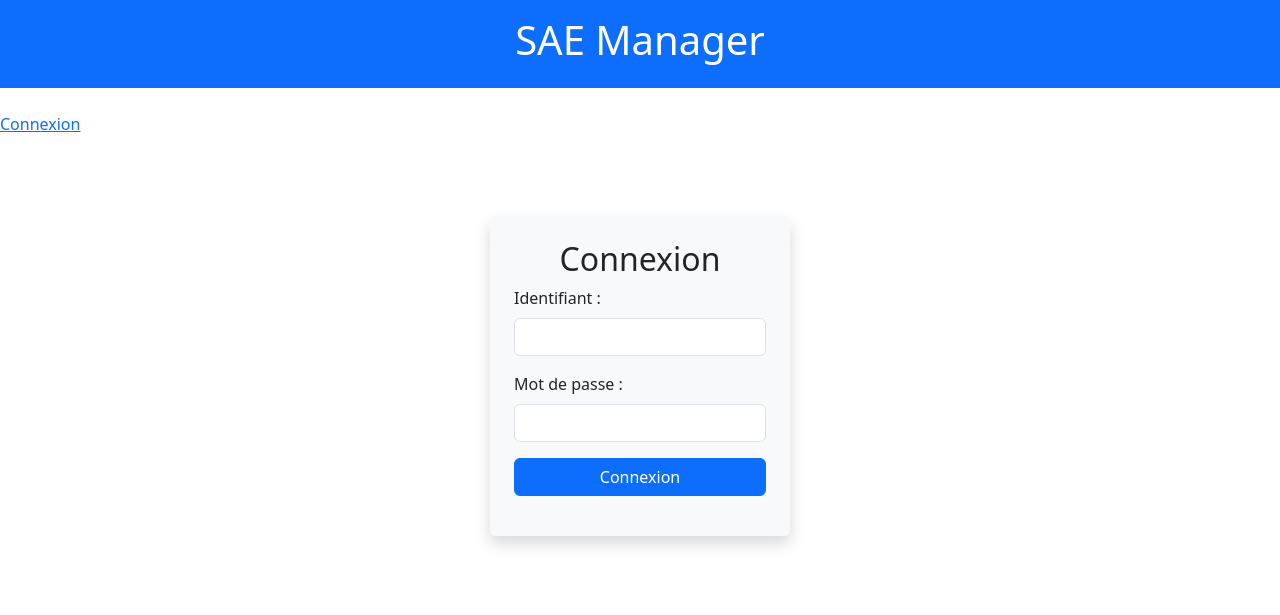
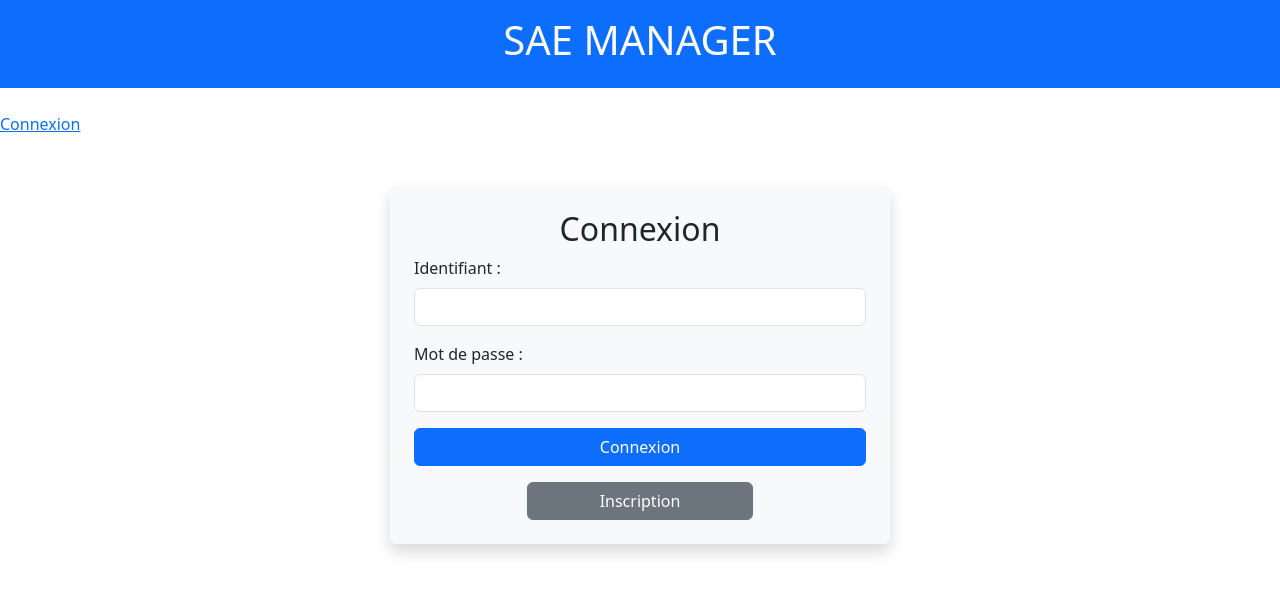
Before and after one commit to DUT-Info-Montreuil/BUT2_2024_S3_SAE_Manager_Yovanne_Jakub_Eric, a PHP site: page / in a window 1280 px wide. Shown: the top 615 px of the page. Run offline with PHP 8.4, Linux system fonts and the light colour scheme.

Commit message:
Ajout de la possibilité de s'inscrire + connexion via pwd hash et login

```diff
--- a/modules/mod_connexion/cont_connexion.php
+++ b/modules/mod_connexion/cont_connexion.php
@@ -51,7 +51,24 @@ class ContConnexion {
         }
     }
 
-    public function inscription(){}
+    public function inscription() {
+        if (
+            isset($_POST['nom']) && !empty(trim($_POST['nom'])) &&
+            isset($_POST['prenom']) && !empty(trim($_POST['prenom'])) &&
+            isset($_POST['email']) && !empty(trim($_POST['email'])) &&
+            isset($_POST['login']) && !empty(trim($_POST['login'])) &&
+            isset($_POST['password']) && !empty(trim($_POST['password']))
+        ) {
+            $nom = trim($_POST['nom']);
+            $prenom = trim($_POST['prenom']);
+            $email = trim($_POST['email']);
+            $login = trim($_POST['login']);
+            $password = trim($_POST['password']);
+            $password_hash = password_hash($password, PASSWORD_DEFAULT);
+            $this->modele->ajouterUtilisateur($nom, $prenom, $email, $login, $password_hash);
+        }
+        $this->vue->formInscription();
+    }
     public function deconnexion(){
         $this->vue->deconnexion();
         session_destroy();
--- a/modules/mod_connexion/modele_connexion.php
+++ b/modules/mod_connexion/modele_connexion.php
@@ -9,13 +9,33 @@ class ModeleConnexion extends Connexion {
 
     public function verifierUtilisateur($identifiant, $mdp) {
         $bdd = $this->getBdd();
-        $stmt = $bdd->prepare("SELECT * FROM utilisateur WHERE id_utilisateur = ?");
+        $stmt = $bdd->prepare("SELECT * FROM utilisateur WHERE login = ?");
         $stmt->execute([$identifiant]);
         $user = $stmt->fetch();
-        if ($user) {
+        if ($user && password_verify($mdp, $user['mdp'])) {
             return $user;
         }
         return false;
     }
 
+    public function utilisateurExiste($login){
+        $bdd = $this->getBdd();
+        $stmt = $bdd->prepare("SELECT * FROM utilisateur WHERE login = ?");
+        $stmt->execute([$login]);
+        $user = $stmt->fetch();
+        if($user){
+            return true;
+        }
+        return false;
+    }
+
+    public function ajouterUtilisateur ($nom, $prenom, $email, $login, $password_hash) {
+        if(!$this->utilisateurExiste($login)){
+            $bdd = $this->getBdd();
+            $stmt = $bdd->prepare("INSERT INTO utilisateur (id_utilisateur, nom, prenom, email, type_utilisateur, login, mdp)
+                                    VALUES (DEFAULT, ?, ?, ?, 'etudiant', ?, ?)");
+            $stmt->execute([$nom,$prenom,$email,$login,$password_hash]);
+        }
+    }
+
 }
--- a/modules/mod_connexion/vue_connexion.php
+++ b/modules/mod_connexion/vue_connexion.php
@@ -11,9 +11,9 @@ class VueConnexion extends VueGenerique{
     }
     public function formConnexion() {
         ?>
-        <div class="formConnexion">
+        <div class="formulaire-wrapper">
             <div class="d-flex justify-content-center align-items-center">
-                <div class="bg-light p-4 rounded shadow" style="width: 300px;">
+                <div class="bg-light p-4 rounded shadow" style="width: 500px;">
                     <h2 class="text-center">Connexion</h2>
                     <form method="POST" action="index.php?module=connexion&action=connexion">
                         <div class="mb-3">
@@ -26,6 +26,52 @@ class VueConnexion extends VueGenerique{
                         </div>
                         <button type="submit" class="btn btn-primary w-100">Connexion</button>
                     </form>
+                    <div class="d-flex justify-content-center mt-3">
+                        <a href="index.php?module=connexion&action=inscription" class="btn btn-secondary w-50">
+                            Inscription
+                        </a>
+                    </div>
+                </div>
+            </div>
+        </div>
+
+        <?php
+    }
+
+    public function formInscription() {
+        ?>
+        <div class="formulaire">
+            <div class="d-flex justify-content-center align-items-center">
+                <div class="bg-light p-4 rounded shadow" style="width: 500px;">
+                    <h2 class="text-center">Inscription</h2>
+                    <form method="POST" action="index.php?module=connexion&action=inscription">
+                        <div class="mb-3">
+                            <label for="nom" class="form-label">Nom : </label>
+                            <input type="text" name="nom" id="nom" class="form-control">
+                        </div>
+                        <div class="mb-3">
+                            <label for="prenom" class="form-label">Prénom :</label>
+                            <input type="text" name="prenom" id="prenom" class="form-control">
+                        </div>
+                        <div class="mb-3">
+                            <label for="email" class="form-label">E-mail : </label>
+                            <input type="text" name="email" id="email" class="form-control">
+                        </div>
+                        <div class="mb-3">
+                            <label for="login" class="form-label">Identifiant :</label>
+                            <input type="text" name="login" id="login" class="form-control">
+                        </div>
+                        <div class="mb-3">
+                            <label for="password" class="form-label">Mot de passe : </label>
+                            <input type="password" name="password" id="password" class="form-control">
+                        </div>
+                        <button type="submit" class="btn btn-primary w-100">S'inscrire</button>
+                    </form>
+                    <div class="d-flex justify-content-center mt-3">
+                        <a href="index.php?module=connexion&action=connexion" class="btn btn-secondary w-50">
+                            Connexion
+                        </a>
+                    </div>
                 </div>
             </div>
         </div>
--- a/site.php
+++ b/site.php
@@ -7,7 +7,7 @@
 </head>
 <body>
 <header class="text-center m-0 bg-primary text-white py-3 mb-4">
-    <h1>SAE Manager</h1>
+    <h1>SAE MANAGER</h1>
 </header>
 <div>
     <?php echo $menu->getAffichage();  ?>
--- a/styleConnexion.css
+++ b/styleConnexion.css
@@ -1,7 +1,3 @@
-.formConnexion {
-    display: flex;
-    justify-content: center;
-    align-items: center;
-    height: 60vh;
-    margin: 0;
+.formulaire-wrapper {
+    margin-top: 50px;
 }
```
